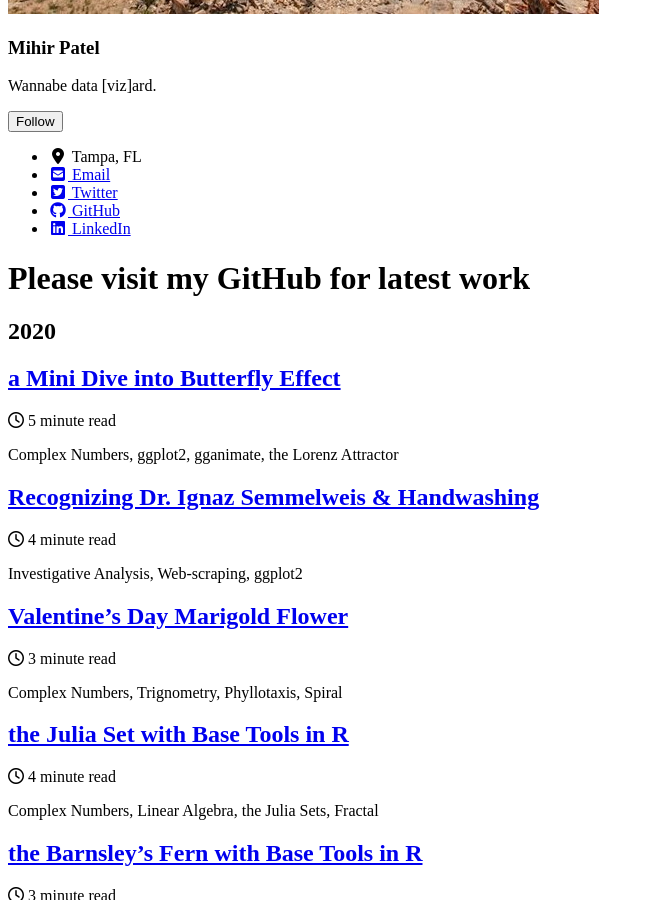
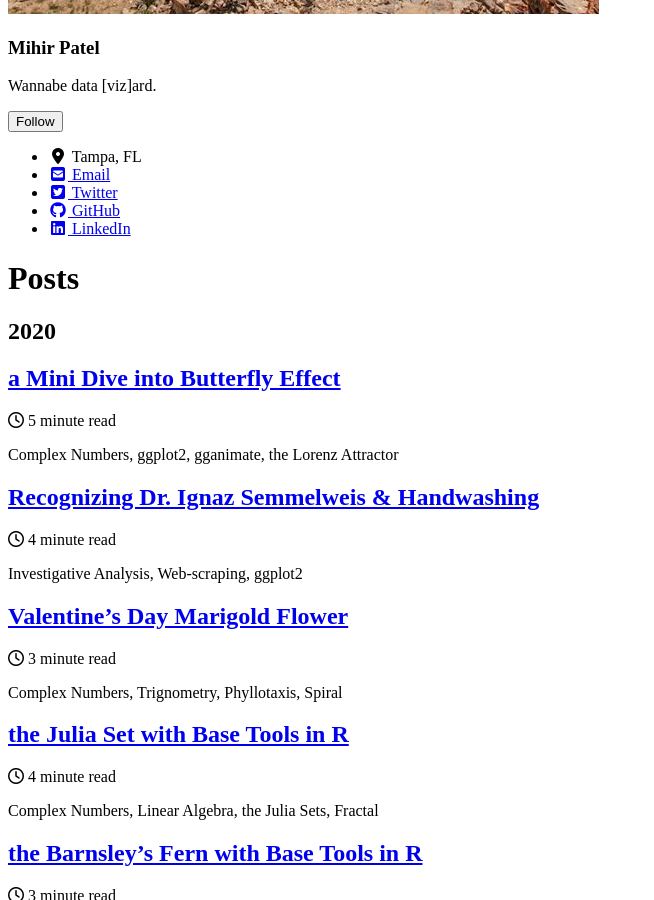
Before and after one commit to mihirp161/mihirp161.github.io, a Jekyll site: the page built from _pages/projectportfolio.md, in a window 1280 px wide and 900 px high, scrolled down 959 px. Shown: the whole window, without its empty margins (0-654 px from the left). Built offline with Jekyll 4.4.1, drawn with Linux system fonts in a browser that asks for light colours; cached includes are drawn as plain includes; nearby versions of some CDN libraries.

Commit message:
Update projectportfolio.md

```diff
--- a/_pages/projectportfolio.md
+++ b/_pages/projectportfolio.md
@@ -1,7 +1,7 @@
 ---
 layout: posts
 permalink: /projectportfolio/
-title: "Please visit my GitHub for latest work"
+title: "Posts"
 author_profile: true
 header:
 ---
```
